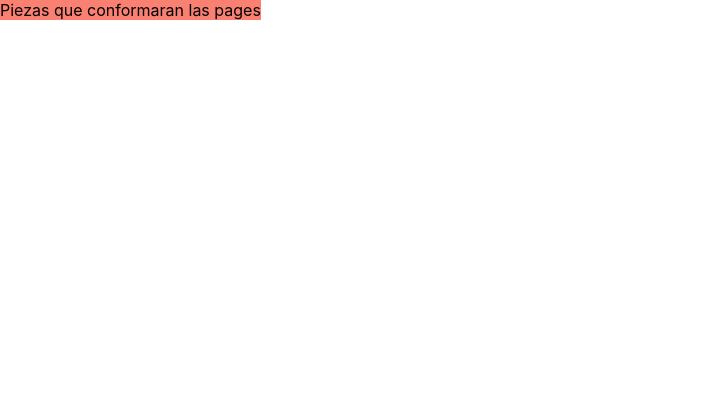
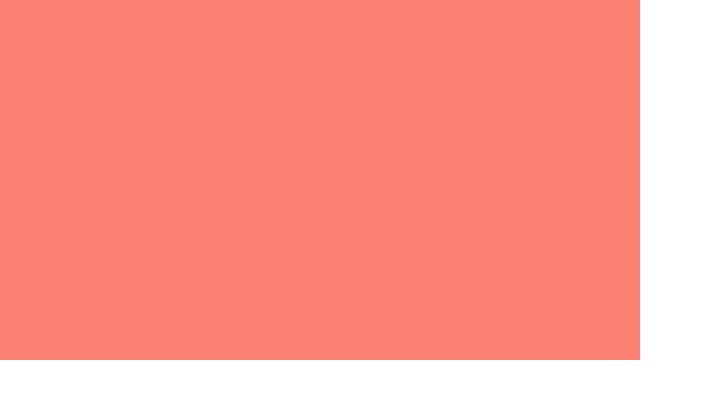
Before and after one commit to silvanarl/videos-lr, a React (Create React App) app: page / in a window 1280 px wide. Shown: the top 398 px of the page, without its empty margins (0-703 px from the left). Built offline with nearby package versions, Linux system fonts and the light colour scheme.

Commit message:
se agrego modulo para reproductor de video

```diff
--- a/package.json
+++ b/package.json
@@ -8,6 +8,7 @@
     "@testing-library/user-event": "^12.1.10",
     "react": "^17.0.1",
     "react-dom": "^17.0.1",
+    "react-player": "^2.8.2",
     "react-scripts": "4.0.1",
     "web-vitals": "^0.2.4"
   },
--- a/src/components/component.js
+++ b/src/components/component.jsx
@@ -1,10 +1,17 @@
 import React from 'react';
+import ReactPlayer from 'react-player';
 
 const Componente = () => {
     return (
         <>
             <div className="container">
-                Piezas que conformaran las pages
+                <ReactPlayer
+                    url="https://www.youtube.com/watch?v=6NXnxTNIWkc"
+                    controls
+                >
+
+                </ReactPlayer>
+
             </div>
             <style jsx="true">
                 {`
```
Also changed, not shown: src/components/RecommendedVideos.jsx (added, +11 -0 lines), src/pages/home.jsx (renamed from src/pages/home.js), 2 other files (tests, documents, lock files or other folders).
